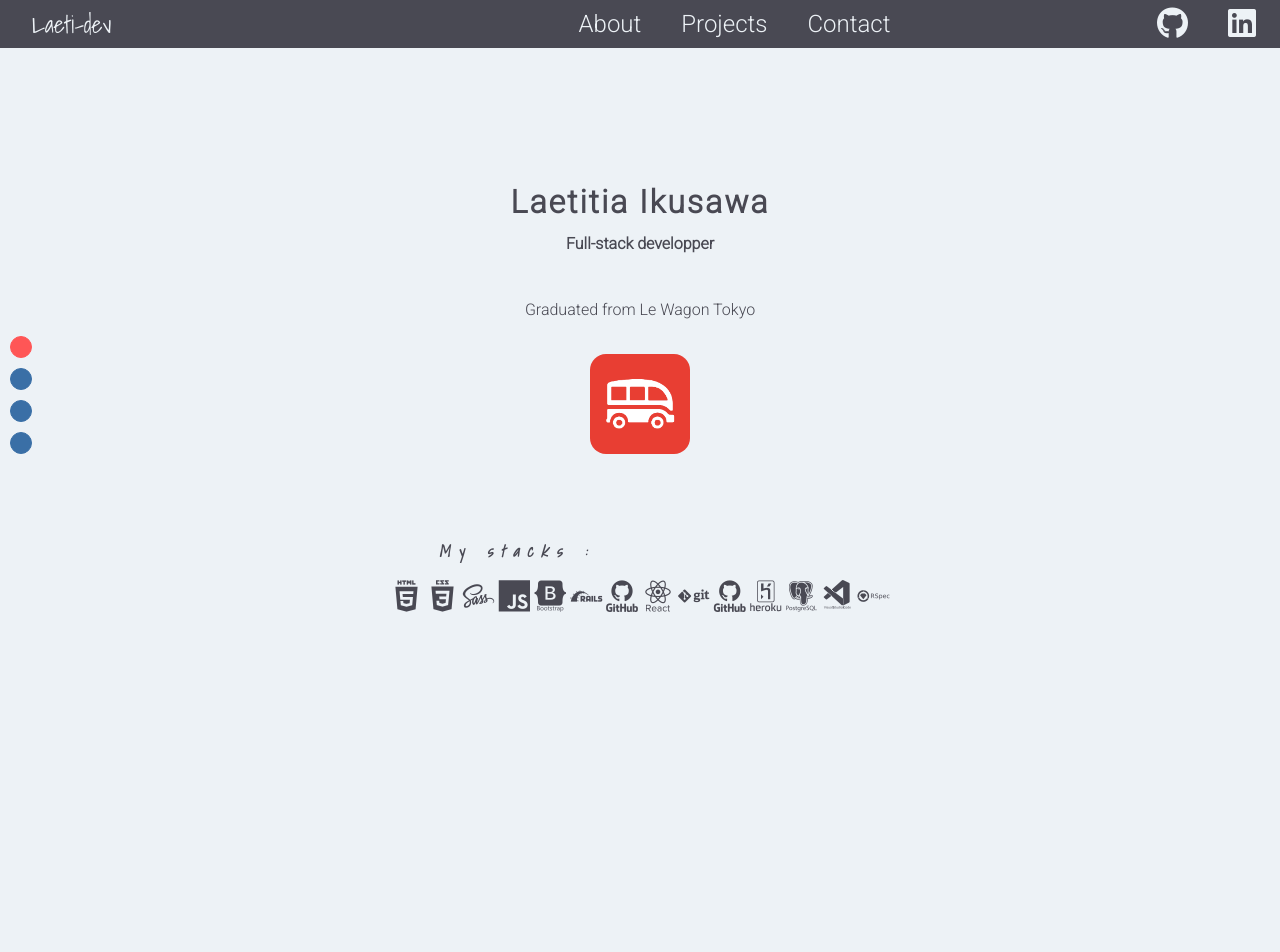
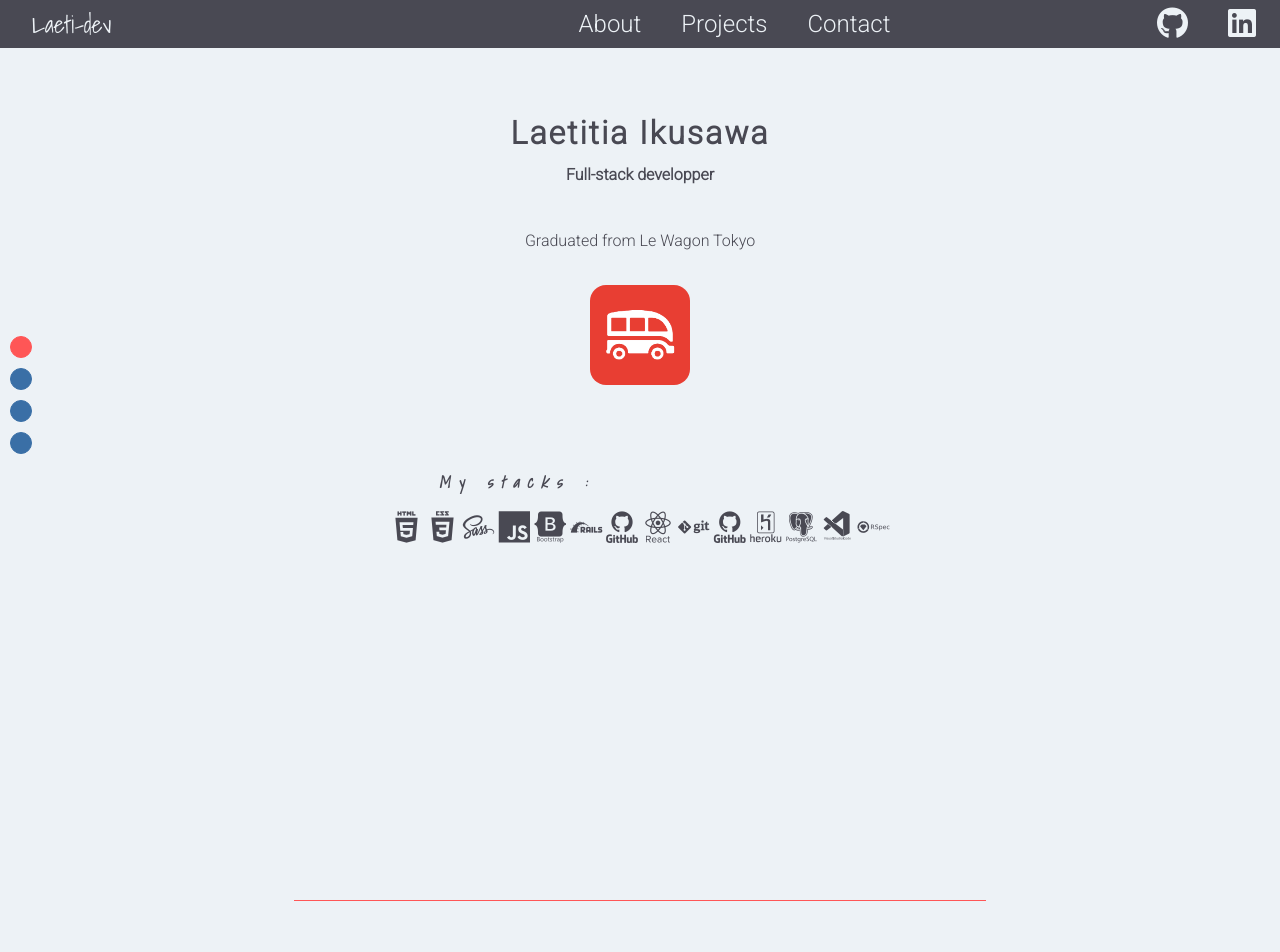
Before and after one commit to Laeti-dev/vanilla-portfolio, a website: page index.html in a window 1280 px wide. Shown: the top 952 px of the page. Drawn offline with nearby package versions, Linux system fonts and the light colour scheme.

Commit message:
add inbetween section hr

```diff
--- a/index.html
+++ b/index.html
@@ -25,6 +25,7 @@
         <div class="P-navbar__logo">
           <a href="#welcome">Laeti-dev</a>
         </div>
+
         <div class="P-navbar__links">
           <ul>
             <li class="links-item"><a href="#about">About</a></li>
@@ -67,6 +68,7 @@
               </div>
             </div>
           </div>
+          <hr class="new-section">
           <!-- ABOUT SECTION -->
           <div id="about" class="P-slides__content--track section scroll-indicator" data-scroll-indicator-title="about" >
             <h1>About</h1>
@@ -85,6 +87,7 @@
               <img src="./style/img/profile.png" alt="profile-picture" class="profile">
             </div>
           </div>
+          <hr class="new-section">
           <!-- PROJECT SECTION -->
           <div id="projects" class="P-slides__content--track section scroll-indicator" data-scroll-indicator-title="projects">
             <h1>Projects</h1>
@@ -139,7 +142,7 @@
               </div>
             </div>
           </div>
-
+          <hr class="new-section">
           <!-- CONTACT SECTION -->
           <div id="contact" class="P-slides__content--track section scroll-indicator" data-scroll-indicator-title="contact">
               <h1>Contact</h1>
--- a/style/components/_hr.scss
+++ b/style/components/_hr.scss
@@ -1,3 +1,10 @@
 hr{
+  width: 40%;
+}
+
+.new-section{
   width: 60%;
+  height: 1px;
+  border: none;
+  background-color: $color-active;
 }
--- a/style/pages/_slides.scss
+++ b/style/pages/_slides.scss
@@ -3,7 +3,6 @@
 
 
 #welcome {
-  padding-top: 46px;
   @include for-size(tablet-landscape){
     height: 100vh;
   }
@@ -32,7 +31,7 @@
 .section {
   text-align: center;
   align-self: center;
-  margin-top: 10%;
+  margin-top: 8%;
   // flex: 1 0 100%;
 
   @include for-size(tablet-portrait) {
```
Also changed, not shown: style/main.css, 1 other file.
